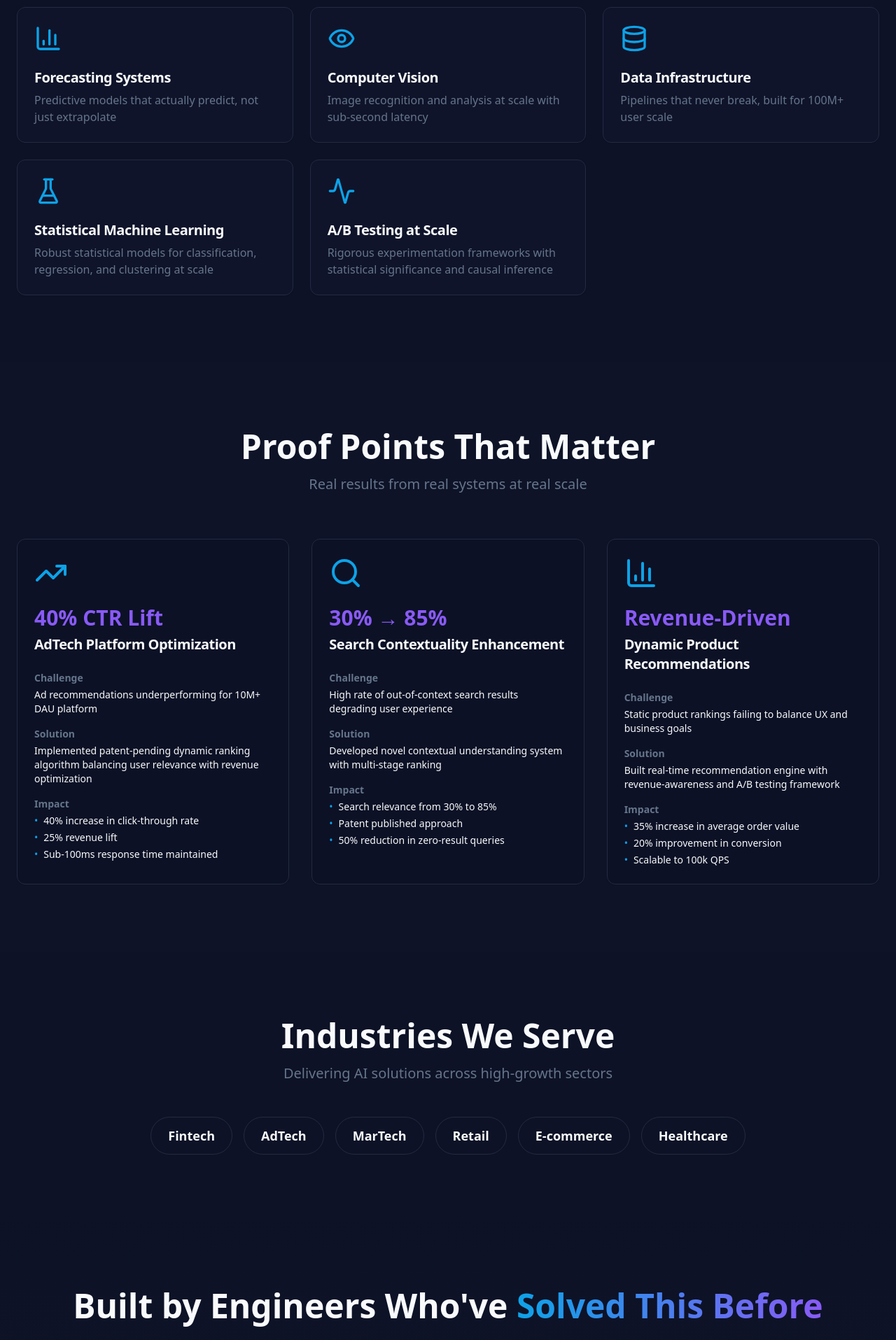
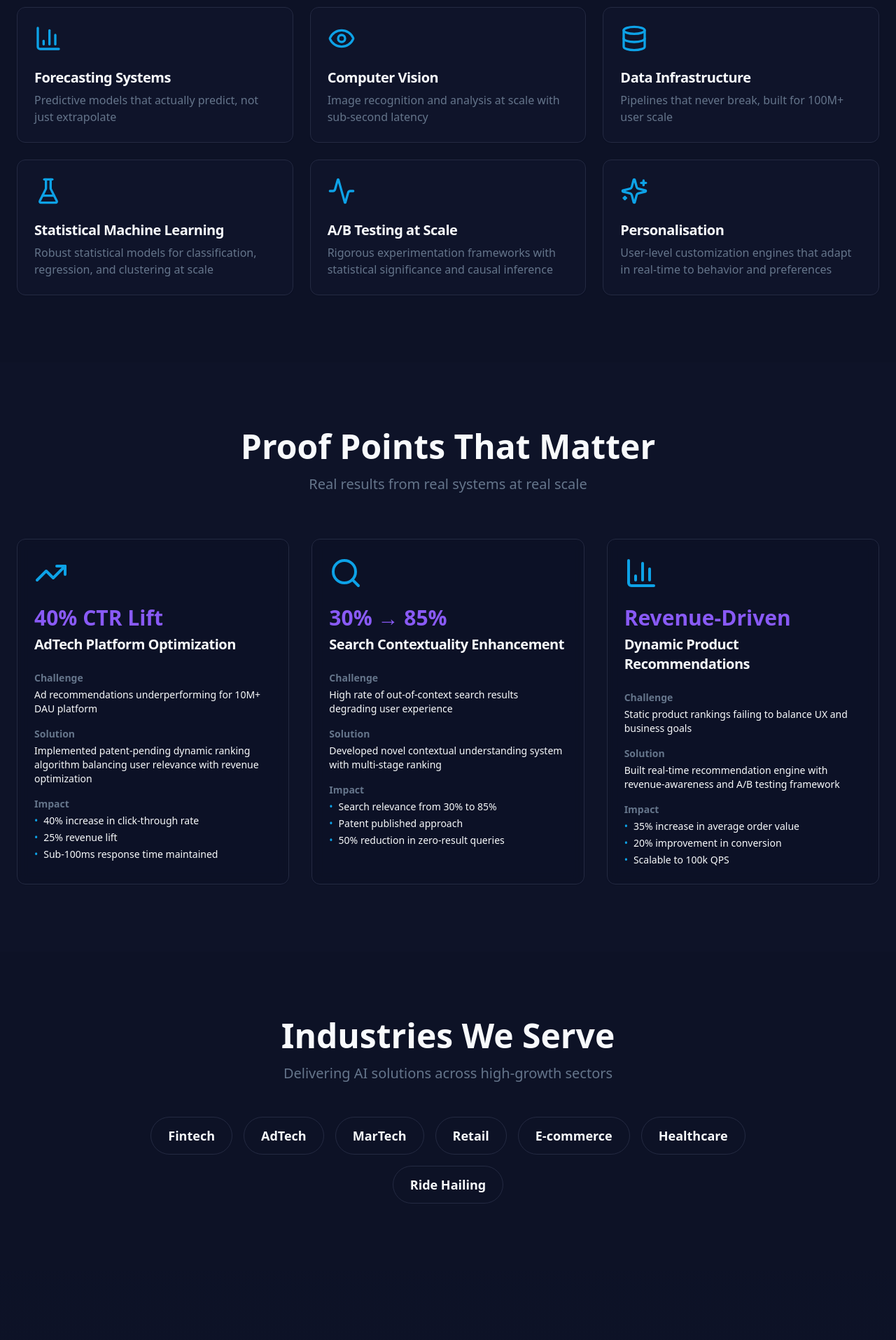
Before and after one commit to OsciraAI/osciraai, a React (Vite) app: page / in a window 1280 px wide. Shown: the part 1802-3717 px from the top of the page at 70% size. Built offline with nearby package versions, Linux system fonts and the light colour scheme; the HTML template or start-up script is replaced by a standard one.

Commit message:
Update services section

```diff
--- a/src/components/Industries.tsx
+++ b/src/components/Industries.tsx
@@ -7,7 +7,8 @@ const Industries = () => {
     "MarTech",
     "Retail",
     "E-commerce",
-    "Healthcare"
+    "Healthcare",
+    "Ride Hailing"
   ];
 
   return (
--- a/src/components/Services.tsx
+++ b/src/components/Services.tsx
@@ -1,4 +1,4 @@
-import { MessageSquare, Target, TrendingUp, BarChart3, Eye, Database, Activity, FlaskConical } from "lucide-react";
+import { MessageSquare, Target, TrendingUp, BarChart3, Eye, Database, Activity, FlaskConical, Sparkles } from "lucide-react";
 import { Card, CardHeader, CardTitle, CardDescription } from "@/components/ui/card";
 
 const Services = () => {
@@ -42,6 +42,11 @@ const Services = () => {
       icon: Activity,
       title: "A/B Testing at Scale",
       description: "Rigorous experimentation frameworks with statistical significance and causal inference"
+    },
+    {
+      icon: Sparkles,
+      title: "Personalisation",
+      description: "User-level customization engines that adapt in real-time to behavior and preferences"
     }
   ];
 
```
